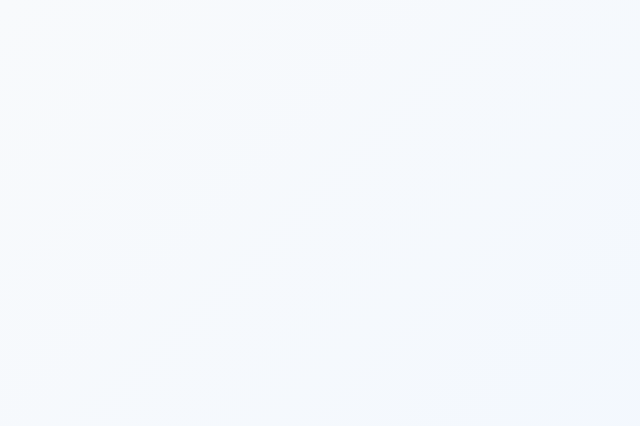
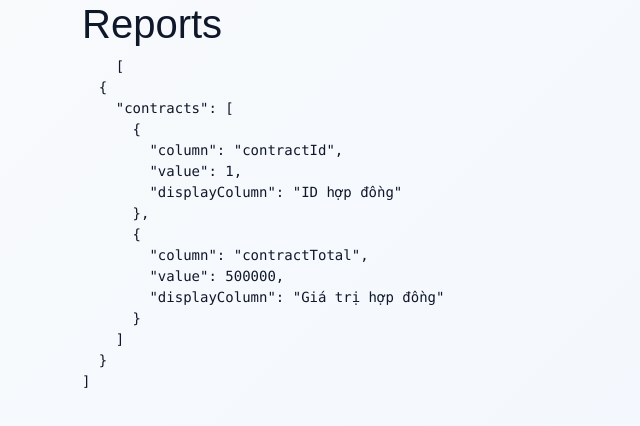
Before and after one commit to donkik06-tech/econtractv4, a Vue app: page /reports in a window 1280 px wide. Before the commit this address had no page. Shown: the top 426 px of the page, without its empty margins (0-640 px from the left). Built offline with nearby package versions, Linux system fonts and the light colour scheme.

Commit message:
update report

```diff
--- a/src/components/ContractsIndex.vue
+++ b/src/components/ContractsIndex.vue
@@ -14,15 +14,21 @@
         <th>Tên công ty</th>
         <th>Mã số thuế</th>
         <th>Mã LĐ</th>
+        <th>Ngày HĐ</th>
         <th></th>
       </tr>
     </thead>
     <tbody>
       <tr v-for="item in contracts" :key="item.contractId">
         <td>{{ item.contractId }}</td>
-        <td>{{ item.company?.companyName }}</td>
+        <td>{{ item.company?.companyName }}
+          <div class="text-danger">
+            {{ item.contractNote }}
+          </div>
+        </td>
         <td>{{ item.company?.companyTaxcode }}</td>
         <td>{{ item.contractCode }}</td>
+        <td>{{ item.contractDate }}</td>
         <td>
           <button class="btn btn-primary" @click="download(item.contractId)">
             Download
--- /dev/null
+++ b/src/components/ReportIndex.vue
@@ -0,0 +1,28 @@
+<template>
+  <h1>Reports</h1>
+
+  <pre>
+    {{ reportData }}
+  </pre>
+</template>
+
+<script setup>
+import { ref } from "vue"
+
+const reportData = ref([
+  {
+    contracts: [
+      {
+        column: "contractId",
+        value: 1,
+        displayColumn: "ID hợp đồng",
+      },
+      {
+        column: "contractTotal",
+        value: 500000,
+        displayColumn: "Giá trị hợp đồng",
+      },
+    ],
+  },
+])
+</script>
--- a/src/router/index.js
+++ b/src/router/index.js
@@ -15,6 +15,13 @@ const routes = [
     name: 'company-index',
     component: () => import('@/components/CompaniesIndex.vue'),
   },
+
+
+  {
+    path: '/reports',
+    name: 'report-index',
+    component: () => import('@/components/ReportIndex.vue'),
+  },
 ]
 
 const router = createRouter({
```
Also changed, not shown: 1 other file (tests, documents, lock files or other folders).
